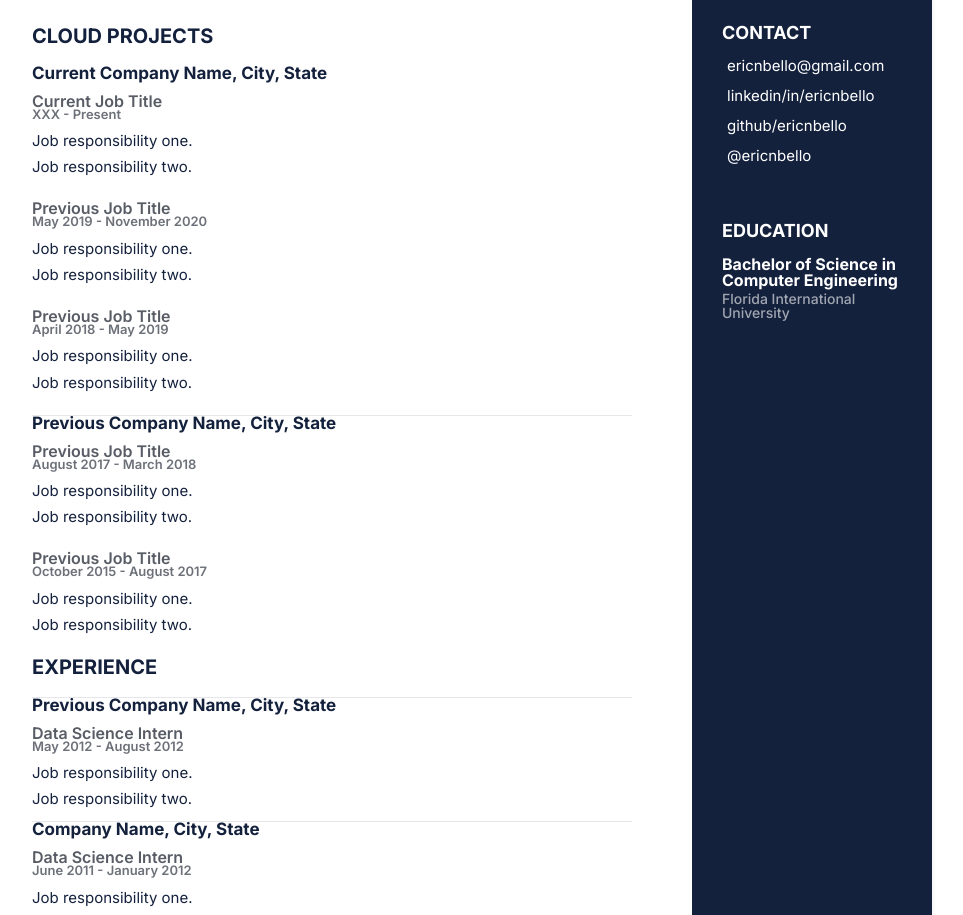
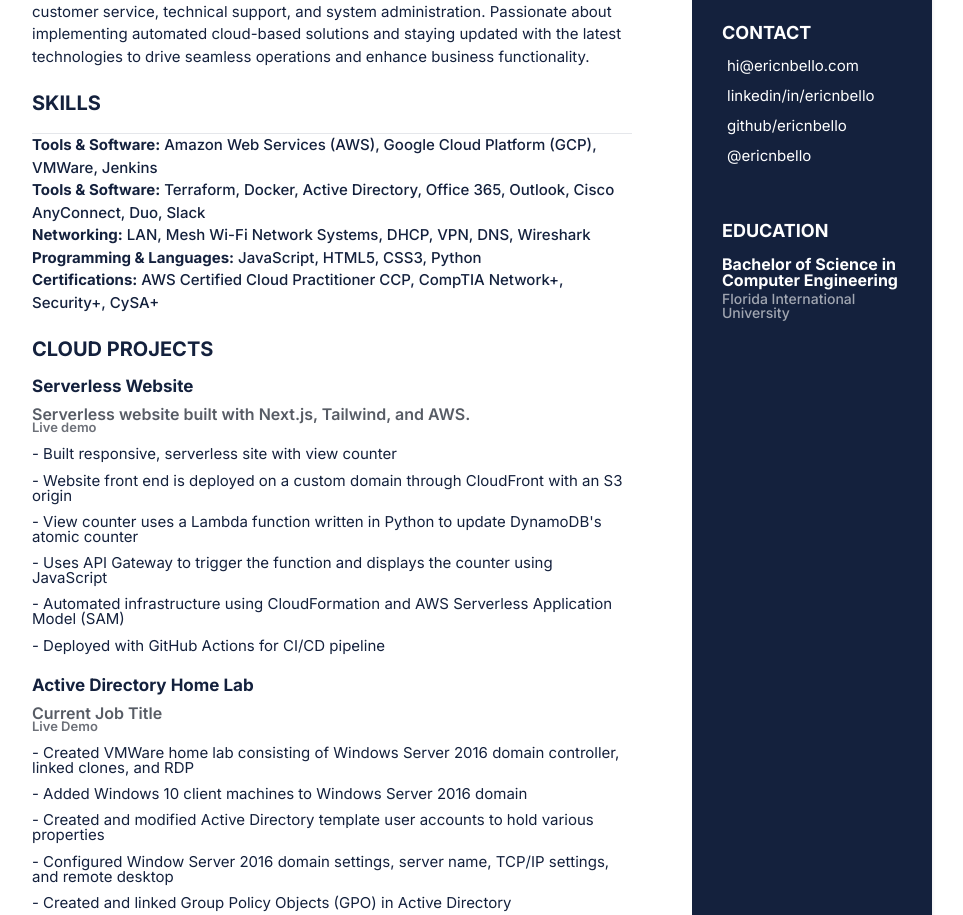
Before and after one commit to ericnbello/serverless, a Next.js app: page / in a window 1280 px wide. Shown: the part 123-1038 px from the top of the page, without its empty margins (188-1151 px from the left). Built offline with nearby package versions, Linux system fonts and the light colour scheme; no server answers.

Commit message:
updated page content

```diff
--- a/app/page.tsx
+++ b/app/page.tsx
@@ -18,7 +18,7 @@
             <div className="contact-container container-block ">
               <h2 className="container-block-title flex justify-center md:justify-start">Contact</h2>
                 <ul className="list-unstyled contact-list">
-                    <li className="email flex justify-center md:justify-start"><i className="fa fa-envelope"></i><a href="mailto:ericnbello@gmail.com">ericnbello@gmail.com</a></li>
+                    <li className="email flex justify-center md:justify-start"><i className="fa fa-envelope"></i><a href="mailto:ericnbello@gmail.com">hi@ericnbello.com</a></li>
                     {/* <li className="phone flex justify-center md:justify-start"><i className="fa fa-phone"></i><a href="###">phone number</a></li> */}
                     <li className="linkedin flex justify-center md:justify-start"><i className="fa fa-linkedin"></i><a rel="noopener" href="https://linkedin.com/in/ericnbello" target="_blank">linkedin/in/ericnbello</a></li>
                     {/* <li className="medium flex justify-center md:justify-start"><i className="fa fa-medium"></i><a href="###" target="_blank">medium/...</a></li> */}
@@ -48,118 +48,188 @@
                   Summary</h2>
                 <hr />
                 <div className="summary">
-                    <p>Add text that summarizes your work experience</p>
+                    <p>Highly motivated and ambitious cloud operations enthusiast with a background in customer service, technical support, and system administration. Passionate about implementing automated cloud-based solutions and staying updated with the latest technologies to drive seamless operations and enhance business functionality.</p>
                 </div> {/*<!--//summary-->*/}
+            </section> {/*<!--//section-->*/}
+
+            <section className="section summary-section">
+                <h2 className="section-title">
+                  {/* <i className="fa fa-user"></i> */}
+                  Skills</h2>
+                <hr />
+                <div className="summary">
+                    <p className='font-bold'>Tools & Software:
+                      <span className='font-medium'> Amazon Web Services (AWS), Google Cloud Platform (GCP), VMWare, Jenkins</span>
+                    </p>
+                </div> {/*<!--//summary-->*/}
+                <div className="summary">
+                    <p className='font-bold'>Tools & Software:
+                      <span className='font-medium'> Terraform, Docker, Active Directory, Office 365, Outlook, Cisco AnyConnect, Duo, Slack</span>
+                    </p>
+                </div>
+                <div className="summary">
+                    <p className='font-bold'>Networking:
+                      <span className='font-medium'> LAN, Mesh Wi-Fi Network Systems, DHCP, VPN, DNS, Wireshark</span>
+                    </p>
+                </div>
+                <div className="summary">
+                    <p className='font-bold'>Programming & Languages:
+                      <span className='font-medium'> JavaScript, HTML5, CSS3, Python</span>
+                    </p>
+                </div>
+                <div className="summary">
+                    <p className='font-bold'>Certifications:
+                      <span className='font-medium'> AWS Certified Cloud Practitioner CCP, CompTIA Network+, Security+, CySA+</span>
+                    </p>
+                </div>
             </section> {/*<!--//section-->*/}
 
             <section className="section experiences-section">
                 <h2 className="section-title">
                   {/* <i className="fa fa-bar-chart"></i> */}
                   Cloud Projects</h2>
-                <div className="company"><a className="company-header" href="###" target="_blank">Current Company Name,</a> City, State</div>
+                  {/* PROJECTS SECTION */}
+
+                {/* --- PROJECT 1 ----*/}
+                <div className="company">
+                  <div className="company-header">Serverless Website
+                  </div>
+                </div>
+                <div className="item">
+                      <div className="meta">
+                        <div className="upper-row">
+                            <h3 className="job-title">Serverless website built with Next.js, Tailwind, and AWS.</h3>
+                            <div className="time">Live demo</div>
+                        </div> {/*<!--//upper-row-->*/}
+                    </div> {/*<!--//meta-->*/}
+                    <div className="details">
+                      <ul className="fa-ul">
+                        <li><i className="fa-li fa fa-angle-right"></i>- Built responsive, serverless site with view counter</li>
+                        <li><i className="fa-li fa fa-angle-right"></i>- Website front end is deployed on a custom domain through CloudFront with an S3 origin</li>
+                        <li><i className="fa-li fa fa-angle-right"></i>- View counter uses a Lambda function written in Python to update DynamoDB's atomic counter</li>
+                        <li><i className="fa-li fa fa-angle-right"></i>- Uses API Gateway to trigger the function and displays the counter using JavaScript</li>
+                        <li><i className="fa-li fa fa-angle-right"></i>- Automated infrastructure using CloudFormation and AWS Serverless Application Model (SAM)</li>
+                        <li><i className="fa-li fa fa-angle-right"></i>- ​​Deployed with GitHub Actions for CI/CD pipeline</li>
+                      </ul>
+                    </div>
+                </div>
+                {/* --END OF PROJECT 1--*/}
+
+                {/* --- PROJECT 2 ----*/}
+                <div className="company">
+                  <div className="company-header">Active Directory Home Lab
+                  </div>
+                </div>
+                <div className="item">
+                      <div className="meta">
+                        <div className="upper-row">
+                            <h3 className="job-title">Current Job Title</h3>
+                            <div className="time">Live Demo</div>
+                        </div> {/*<!--//upper-row-->*/}
+                    </div> {/*<!--//meta-->*/}
+                    <div className="details">
+                      <ul className="fa-ul">
+                        <li><i className="fa-li fa fa-angle-right"></i>- Created VMWare home lab consisting of Windows Server 2016 domain controller, linked clones, and RDP</li>
+                        <li><i className="fa-li fa fa-angle-right"></i>- Added Windows 10 client machines to Windows Server 2016 domain</li>
+                        <li><i className="fa-li fa fa-angle-right"></i>- Created and modified Active Directory template user accounts to hold various properties</li>
+                        <li><i className="fa-li fa fa-angle-right"></i>- Configured Window Server 2016 domain settings, server name, TCP/IP settings, and remote desktop</li>
+                        <li><i className="fa-li fa fa-angle-right"></i>- Created and linked Group Policy Objects (GPO) in Active Directory</li>
+                        <li><i className="fa-li fa fa-angle-right"></i>- Setup Azure AD Connect for hybrid Azure AD join and seamless SSO using password hash sync</li>
+                      </ul>
+                    </div>
+                </div>
+                {/* --END OF PROJECT 2--*/}
+
+                {/* --- PROJECT 3 ----*/}
+                {/* <div className="company">
+                  <div className="company-header">Serverless Website
+                  </div>
+                </div>
                 <div className="item">
                       <div className="meta">
                         <div className="upper-row">
                             <h3 className="job-title">Current Job Title</h3>
                             <div className="time">XXX - Present</div>
-                        </div> {/*<!--//upper-row-->*/}
-                    </div> {/*<!--//meta-->*/}
+                        </div>
+                    </div>
                     <div className="details">
                       <ul className="fa-ul">
                         <li><i className="fa-li fa fa-angle-right"></i>Job responsibility one.</li>
                         <li><i className="fa-li fa fa-angle-right"></i>Job responsibility two.</li>
                       </ul>
-                    </div> {/*<!--//details-->*/}
-                    <br />
-                    <div className="meta">
-                        <div className="upper-row">
-                            <h3 className="job-title">Previous Job Title</h3>
-                            <div className="time">May 2019 - November 2020</div>
-                        </div> {/*<!--//upper-row--> */}
-                    </div> {/*<!--//meta-->*/}
-                    <div className="details">
-                      <ul className="fa-ul">
-                        <li><i className="fa-li fa fa-angle-right"></i>Job responsibility one.</li>
-                        <li><i className="fa-li fa fa-angle-right"></i>Job responsibility two.</li>
-                      </ul>
-                    </div> {/*<!--//details-->*/}
-                    <br />
-                    <div className="meta">
-                        <div className="upper-row">
-                            <h3 className="job-title">Previous Job Title</h3>
-                            <div className="time">April 2018 - May 2019</div>
-                        </div>{/*<!--//upper-row-->*/}
-                    </div> {/*<!--//meta-->*/}
-                    <div className="details">
-                      <ul className="fa-ul">
-                        <li><i className="fa-li fa fa-angle-right"></i>Job responsibility one.</li>
-                        <li><i className="fa-li fa fa-angle-right"></i>Job responsibility two.</li>
-                      </ul>
-                    </div> {/*<!--//details--> */}
-                </div> {/*<!--//item-->*/}
+                    </div>
+                </div> */}
+                {/* --END OF PROJECT 3--*/}
 
-                <hr />
+                {/* <hr />
                 <div className="company"><a className="company-header" href="###" target="_blank">Previous Company Name,</a> City, State</div>
                 <div className="item">
                     <div className="meta">
                         <div className="upper-row">
                             <h3 className="job-title">Previous Job Title</h3>
                             <div className="time">August 2017 - March 2018</div>
-                        </div>{/*<!--//upper-row-->*/}
-                    </div>{/*<!--//meta-->*/}
+                        </div>
+                    </div>
                     <div className="details">
                       <ul className="fa-ul">
                         <li><i className="fa-li fa fa-angle-right"></i>Job responsibility one.</li>
                         <li><i className="fa-li fa fa-angle-right"></i>Job responsibility two.</li>
                       </ul>
-                    </div>{/*<!--//details-->*/}
+                    </div>
                     <br />
                     <div className="meta">
                         <div className="upper-row">
                             <h3 className="job-title">Previous Job Title</h3>
                             <div className="time">October 2015 - August 2017</div>
-                        </div>{/*<!--//upper-row-->*/}
-                    </div>{/*<!--//meta-->*/}
+                        </div>
+                    </div>
                     <div className="details">
                       <ul className="fa-ul">
                         <li><i className="fa-li fa fa-angle-right"></i>Job responsibility one.</li>
                         <li><i className="fa-li fa fa-angle-right"></i>Job responsibility two.</li>                </ul>
-                    </div>{/*<!--//details-->*/}
-                </div>{/*<!--//item-->*/}
-            </section>{/*<!--//section-->*/}
+                    </div>
+                </div> */}
+            </section>
 
             <section className="section projects-section">
                 <h2 className="section-title">
                   {/* <i className="fa fa-black-tie"></i> */}
                   Experience</h2>
                 <hr />
-                <div className="company"><a className="company-header" href="###" target="_blank">Previous Company Name,</a> City, State</div>
+                <div className="company">
+                  <div className="company-header">Web Developer
+                  </div>
+                </div>
                 <div className="item">
                     <div className="meta">
                         <div className="upper-row">
-                            <h3 className="job-title">Data Science Intern</h3>
-                            <div className="time">May 2012 - August 2012</div>
+                            <h3 className="job-title">Freelance, Miami, FL</h3>
+                            <div className="time">Jan 2022 - Present</div>
                         </div>{/*<!--//upper-row-->*/}
                     </div>{/*<!--//meta-->*/}
                     <div className="details">
                       <ul className="fa-ul">
-                        <li><i className="fa-li fa fa-angle-right"></i>Job responsibility one.</li>
-                        <li><i className="fa-li fa fa-angle-right"></i>Job responsibility two.</li>                     </ul>
+                        <li><i className="fa-li fa fa-angle-right"></i>- Composed responsive websites and evaluate improvement strategies by researching new technologies</li>
+                        <li><i className="fa-li fa fa-angle-right"></i>- Facilitated positive client relations through professional interaction, issue resolution, and iteration delivery</li>
+                        <li><i className="fa-li fa fa-angle-right"></i>- Employed multiple cloud-based applications to troubleshoot technical problems and communicate with clients</li>
+                        <li><i className="fa-li fa fa-angle-right"></i>- Continuously improved project delivery process which expedited customer orders and ensured swift delivery</li>                     </ul>
                     </div>{/*<!--//details-->*/}
                 </div>{/*<!--//item-->*/}
                 <hr />
-                <div className="company"><a className="company-header" href="###" target="_blank">Company Name,</a> City, State</div>
+                <div className="company"><a className="company-header" href="###" target="_blank">Owner</a></div>
                 <div className="item">
                     <div className="meta">
                         <div className="upper-row">
-                            <h3 className="job-title">Data Science Intern</h3>
-                            <div className="time">June 2011 - January 2012</div>
+                            <h3 className="job-title">Solstice Naturals, Miami, FL</h3>
+                            <div className="time">Dec 2016 - Jan 2022</div>
                         </div>{/*<!--//upper-row-->*/}
                     </div>{/*<!--//meta-->*/}
                     <div className="details">
                       <ul className="fa-ul">
-                        <li><i className="fa-li fa fa-angle-right"></i>Job responsibility one.</li>
-                        <li><i className="fa-li fa fa-angle-right"></i>Job responsibility two</li>
+                        <li><i className="fa-li fa fa-angle-right"></i>- Founded online business, overseeing daily operations in technology, product development, and manufacturing</li>
+                        <li><i className="fa-li fa fa-angle-right"></i>- Transitioned to management role directing day-to-day operations with extensive knowledge of products</li>
+                        <li><i className="fa-li fa fa-angle-right"></i>- Installed and configured hardware devices and software to meet business requirements</li>
+                        <li><i className="fa-li fa fa-angle-right"></i>- Regularly administered software updates, resolved hardware and network issues on various operating systems</li>
                       </ul>
                     </div>{/*<!--//details-->*/}
                 </div>{/*<!--//item-->*/}
--- a/package.json
+++ b/package.json
@@ -9,12 +9,18 @@
     "lint": "next lint"
   },
   "dependencies": {
+    "@fortawesome/fontawesome-svg-core": "^6.4.2",
+    "@fortawesome/free-brands-svg-icons": "^6.4.2",
+    "@fortawesome/free-regular-svg-icons": "^6.4.2",
+    "@fortawesome/free-solid-svg-icons": "^6.4.2",
+    "@fortawesome/react-fontawesome": "^0.2.0",
     "@tailwindcss/nesting": "^0.0.0-insiders.565cd3e",
     "@types/node": "20.5.1",
     "@types/react": "18.2.20",
     "@types/react-dom": "18.2.7",
     "eslint": "8.47.0",
     "eslint-config-next": "13.4.19",
+    "font-awesome": "^4.7.0",
     "next": "13.4.19",
     "postcss-import": "^15.1.0",
     "postcss-nesting": "^12.0.1",
--- a/template.yml
+++ b/template.yml
@@ -37,7 +37,7 @@
     Properties:
       Cors:
         AllowMethods: "'GET'"
-        AllowOrigin: ["'www.cloud.ericnbello.com'", "'cloud.ericnbello.com'"]
+        AllowOrigin: "'www.cloud.ericnbello.com'"
       EndpointConfiguration: Regional
       OpenApiVersion: 3.0.1
       StageName: Prod
```
Also changed, not shown: app/layout.tsx (+9 -3 lines), pages/_app.js (+8 -1 lines), 1 other file (tests, documents, lock files or other folders).
